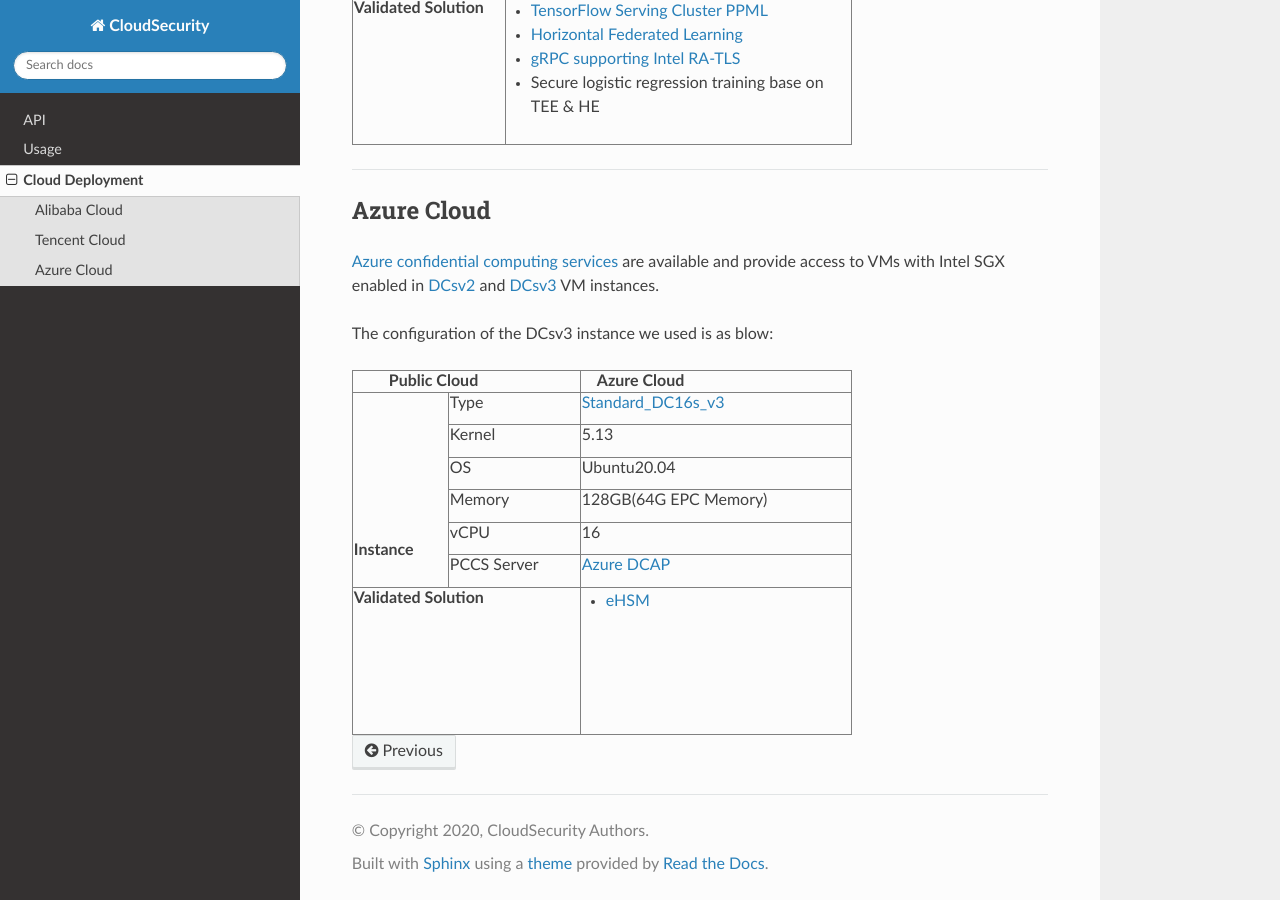
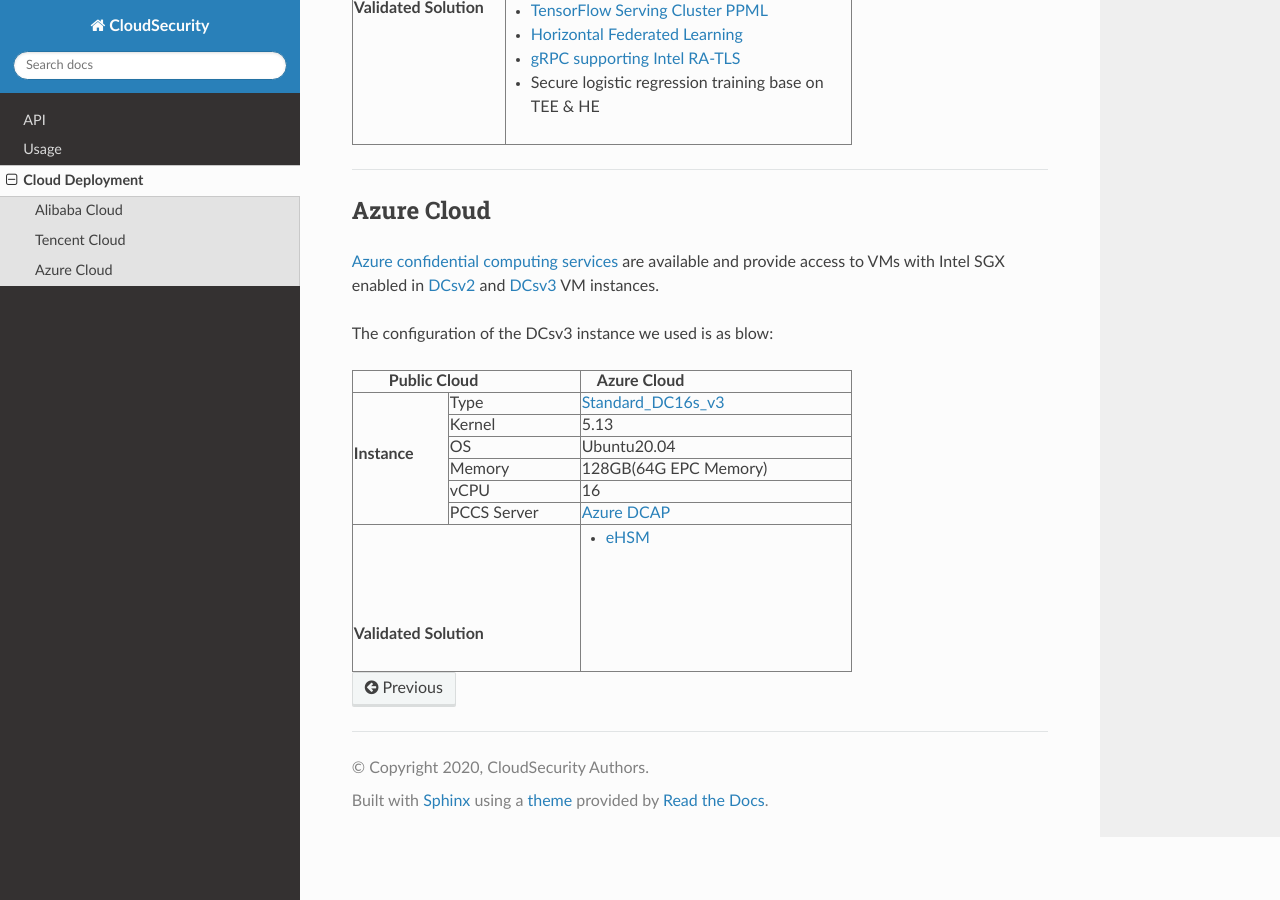
Before and after one commit to RodgerZhu/Cloud_Security, a Sphinx documentation site: the page built from Docs/readdoc/docs/source/cloud.md, in a window 1280 px wide and 900 px high, scrolled down 1323 px. Built offline with Sphinx 7.4.7 and the Read the Docs theme 2.0.0, drawn with Linux system fonts in a browser that asks for light colours; pages that are not in the unit, such as notebooks, are missing from menus.

Commit message:
Update cloud.md

```diff
--- a/Docs/readdoc/docs/source/cloud.md
+++ b/Docs/readdoc/docs/source/cloud.md
@@ -174,10 +174,6 @@
       <td rowspan="6">
         <p>&nbsp;
         </p>
-        <p>&nbsp;
-        </p>
-        <p>&nbsp;
-        </p>
         <p><strong>Instance&nbsp;</strong>
         </p>
       </td>
@@ -217,7 +213,13 @@
       </td>
     </tr>
     <tr>
-      <td colspan="2"><strong>Validated Solution&nbsp;</strong>
+      <td colspan="2">
+        <p>&nbsp;
+        </p>
+        <p>&nbsp;
+        </p>
+        <p><strong>Validated Solution&nbsp;</strong>
+        </p>
       </td>
       <td>
         <ul>
```
